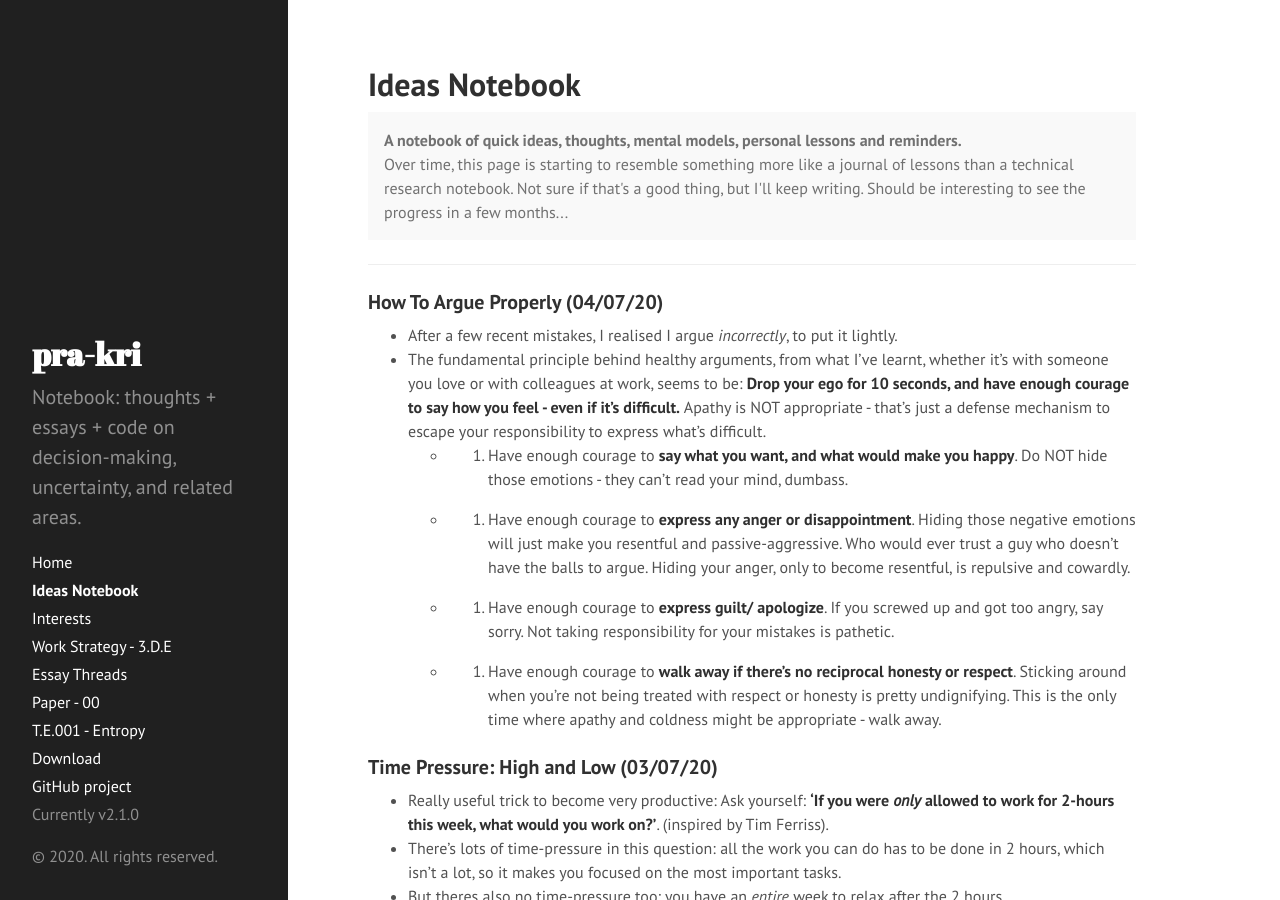
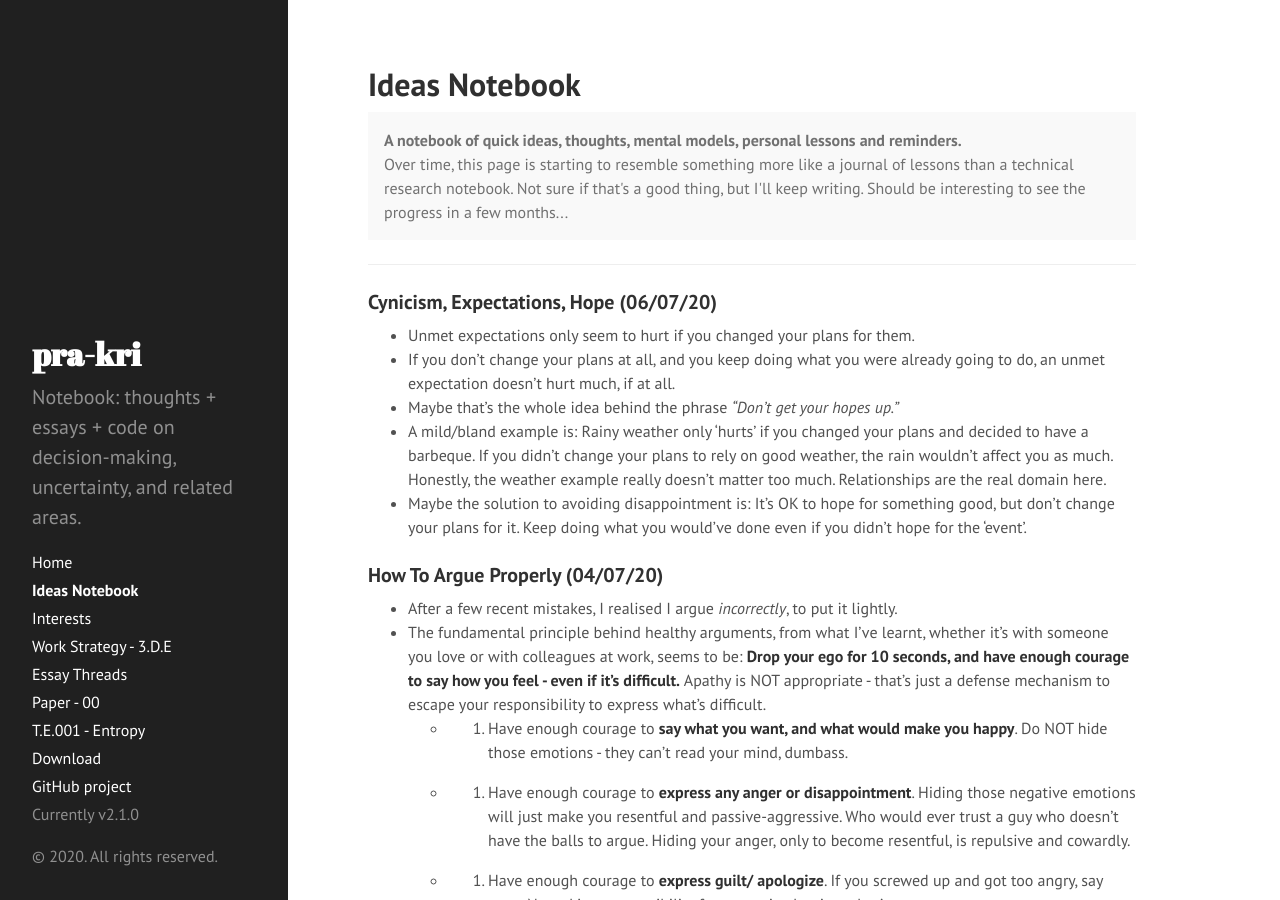
Before and after one commit to pra-kri/pra-kri.github.io, a Jekyll site: the page built from IdeasNotebook.md, in a window 1280 px wide and 900 px high. Built offline with Jekyll 4.4.1, drawn with Linux system fonts in a browser that asks for light colours.

Commit message:
Update IdeasNotebook.md

```diff
--- a/IdeasNotebook.md
+++ b/IdeasNotebook.md
@@ -10,6 +10,12 @@ title: Ideas Notebook
 
 
 ---
+### Cynicism, Expectations, Hope (06/07/20)
+* Unmet expectations only seem to hurt if you changed your plans for them.
+* If you don't change your plans at all, and you keep doing what you were already going to do, an unmet expectation doesn't hurt much, if at all.
+* Maybe that's the whole idea behind the phrase *"Don't get your hopes up."*
+* A mild/bland example is: Rainy weather only 'hurts' if you changed your plans and decided to have a barbeque. If you didn't change your plans to rely on good weather, the rain wouldn't affect you as much. Honestly, the weather example really doesn't matter too much. Relationships are the real domain here.
+* Maybe the solution to avoiding disappointment is: It's OK to hope for something good, but don't change your plans for it. Keep doing what you would've done even if you didn't hope for the 'event'.
 
 ### How To Argue Properly (04/07/20)
 * After a few recent mistakes, I realised I argue *incorrectly*, to put it lightly.
```
